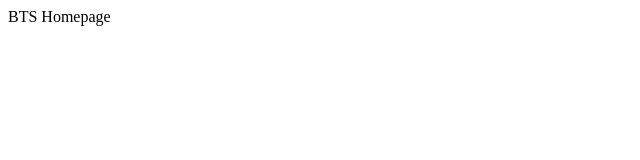
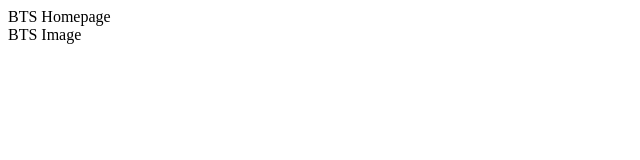
Before and after one commit to ajou-lecture-hyungtaik/my-git-project, a plain HTML site: page index.html in a window 1280 px wide. Shown: the full height of the page, 0-640 px from the left. Drawn offline with Linux system fonts and the light colour scheme.

Commit message:
Updated image from Twice to BTS

```diff
--- a/index.html
+++ b/index.html
@@ -1,4 +1,4 @@
 <html>
 	<head>BTS Homepage</head>
-	<div></div>
+	<div>BTS Image</div>
 </html>
```
